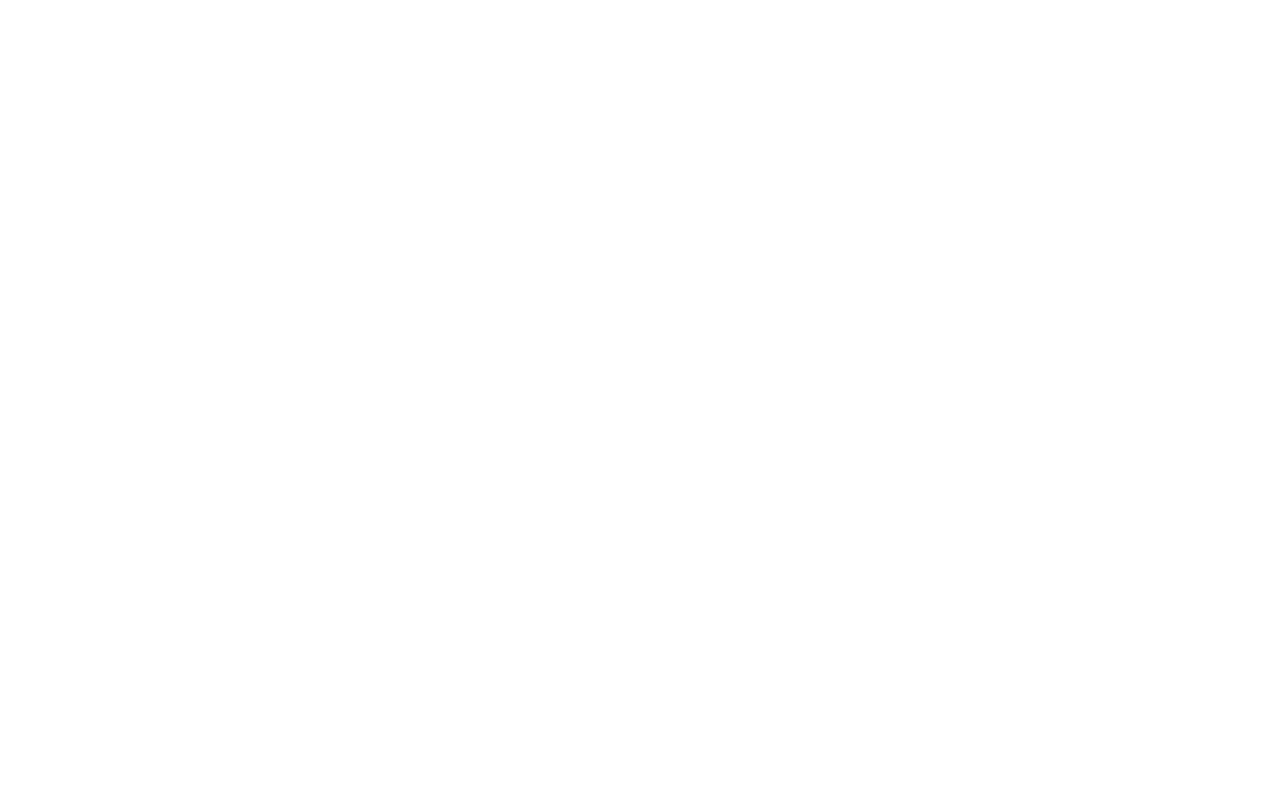
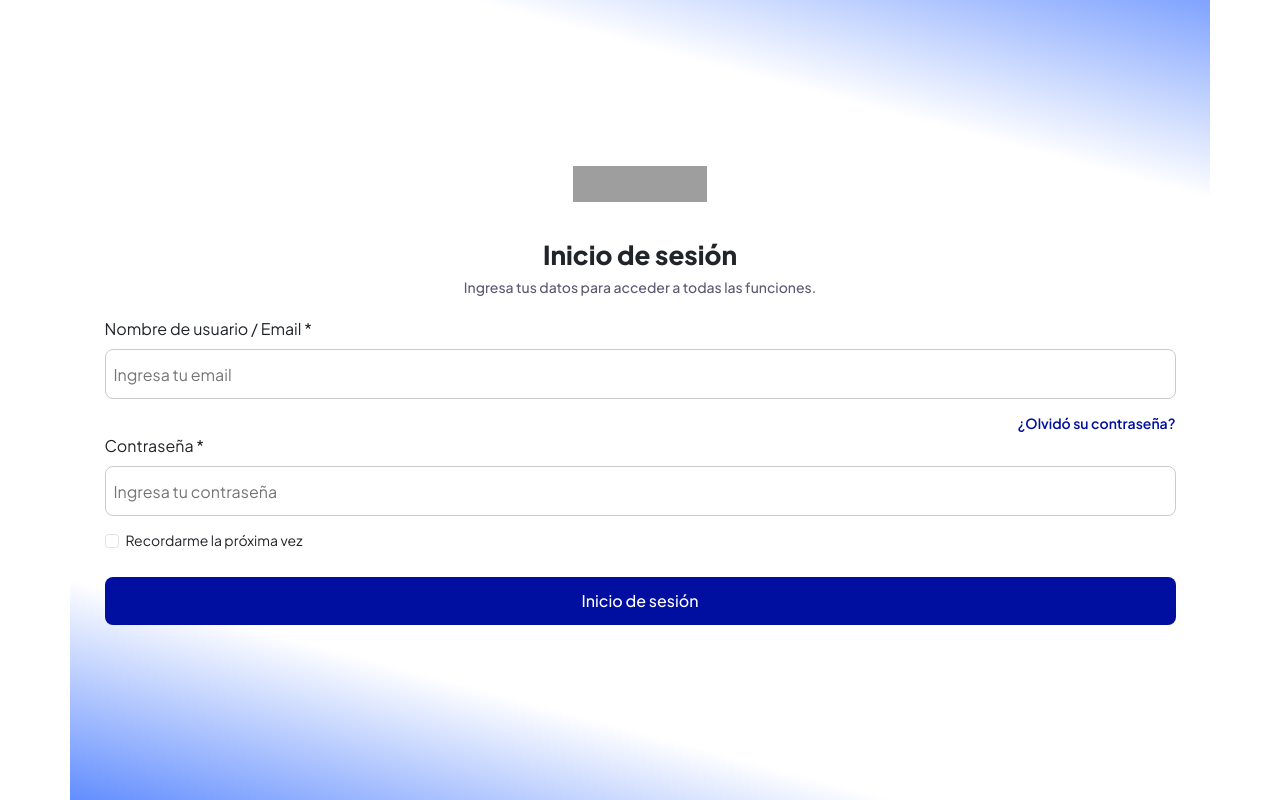
Before and after one commit to MarianaTI/paraiso-huatulco-movil, a Next.js app: page / in a window 1280 px wide. Built offline with nearby package versions, Linux system fonts and the light colour scheme; grey boxes are pictures that could not be loaded.

Commit message:
feat(): prototipo de diseño para login

```diff
--- a/src/pages/index.js
+++ b/src/pages/index.js
@@ -1,11 +1,56 @@
-import React from 'react';
+import Image from "next/image";
+import React from "react";
 
 const Login = () => {
   return (
-    <div>
-
+    <div className="container container-login">
+      <div className="login-content">
+        <Image
+          src="https://www.2businesstravel.com/images/agencia_899/899_logo_agencia.webp"
+          alt="Logo"
+          width={158}
+          height={60}
+          style={{ padding: 12, marginBottom: 24 }}
+        />
+        <h1 className="title p-0 text-center">Inicio de sesión</h1>
+        <span className="description">
+          Ingresa tus datos para acceder a todas las funciones.
+        </span>
+        <form className="my-4 w-100">
+          <div className="form-container pb-3">
+            <label htmlFor="correo" className="form-label-login">
+              Nombre de usuario / Email *
+            </label>
+            <input
+              type="text"
+              id="correo"
+              placeholder="Ingresa tu email"
+              className="form-input-styled"
+            ></input>
+          </div>
+          <p className="text-end m-0 label-pass">¿Olvidó su contraseña?</p>
+          <div className="form-container pb-3">
+            <label htmlFor="contraseña" className="form-label-login">
+              Contraseña *
+            </label>
+            <input
+              type="password"
+              id="password"
+              placeholder="Ingresa tu contraseña"
+              className="form-input-styled"
+            ></input>
+          </div>
+          <div className="form-check">
+            <input type="checkbox" id="check" class="form-check-input"></input>
+            <label className="form-check-label" htmlFor="check">
+              Recordarme la próxima vez
+            </label>
+          </div>
+          <button className="button-login">Inicio de sesión</button>
+        </form>
+      </div>
     </div>
   );
-}
+};
 
 export default Login;
--- a/src/styles/login_custom.css
+++ b/src/styles/login_custom.css
@@ -0,0 +1,60 @@
+.container-login {
+    height: 100vh;
+    background: #3B71FE;
+    background: linear-gradient(15deg, rgba(59, 113, 254, 0.8) 0%, rgba(255, 255, 255, 1) 20%, rgba(255, 255, 255, 1) 50%, rgba(255, 255, 255, 1) 82%, rgba(59, 113, 254, 0.65) 100%);
+}
+
+.login-content {
+    height: 100%;
+    display: flex;
+    flex-direction: column;
+    justify-content: center;
+    align-items: center;
+    padding: 0 24px;
+}
+
+.form-container {
+    display: flex;
+    flex-direction: column;
+}
+
+.form-label-login {
+    font-size: 16px;
+    font-weight: 400;
+}
+
+.form-input-login {
+    width: 100%;
+    height: 50px;
+    padding-left: 8px;
+    font-size: 16px;
+    border-radius: 8px;
+    border: 1px solid #ccc;
+    margin: 8px 0 24px 0;
+    outline: none;
+}
+
+.form-input-login:active,
+.form-input-login:focus {
+    border: 1px solid #000f9f;
+}
+
+.label-pass {
+    font-size: 14px;
+    font-weight: 600;
+    color: #000f9f;
+}
+
+.button-login {
+    background-color: #000f9f;
+    color: #ffffff;
+    height: 48px;
+    font-weight: 500;
+    font-family: "Plus Jakarta Sans", sans-serif;
+    font-size: 16px;
+    border-radius:
+        8px;
+    border: none;
+    margin-top: 24px;
+    width: 100%;
+}
```
